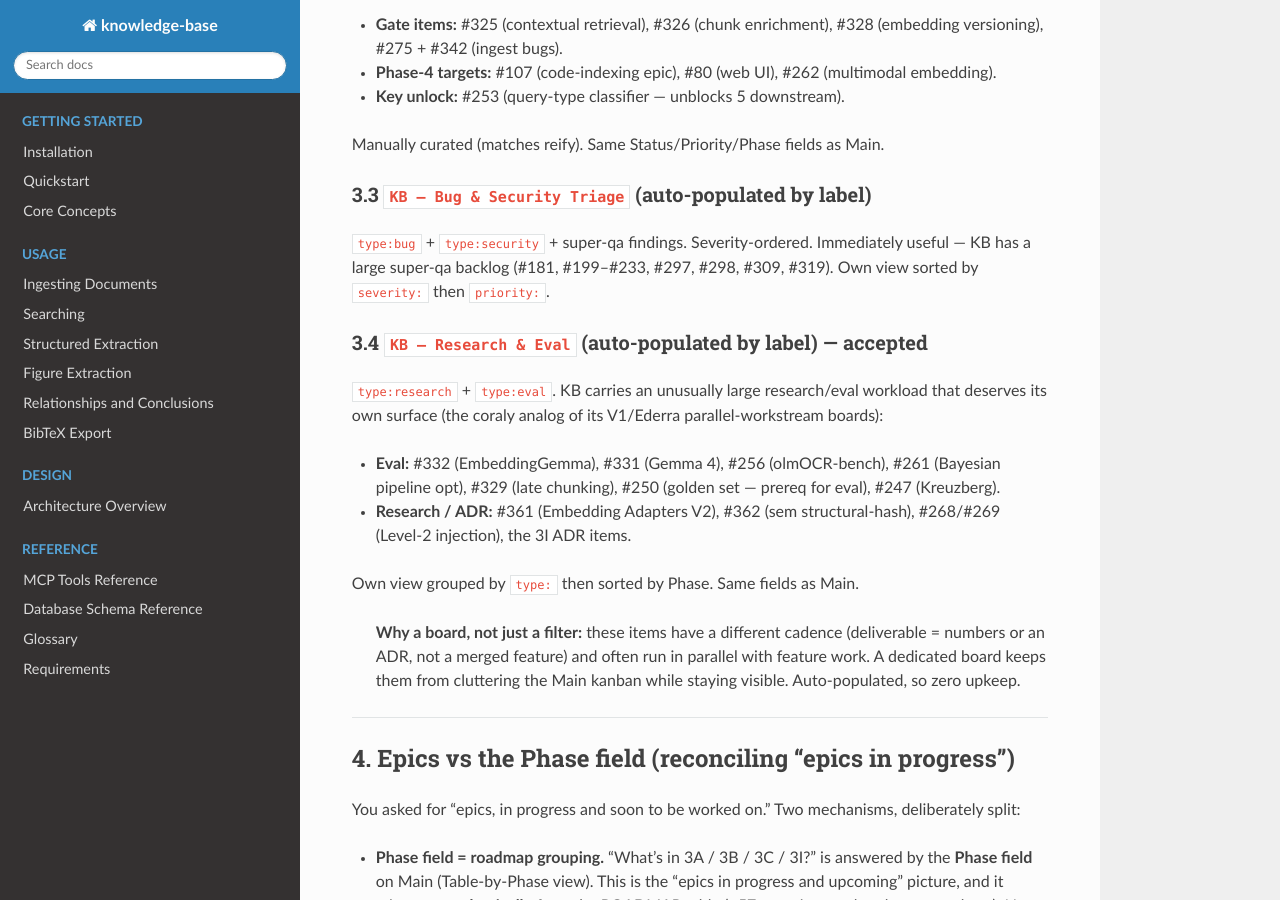
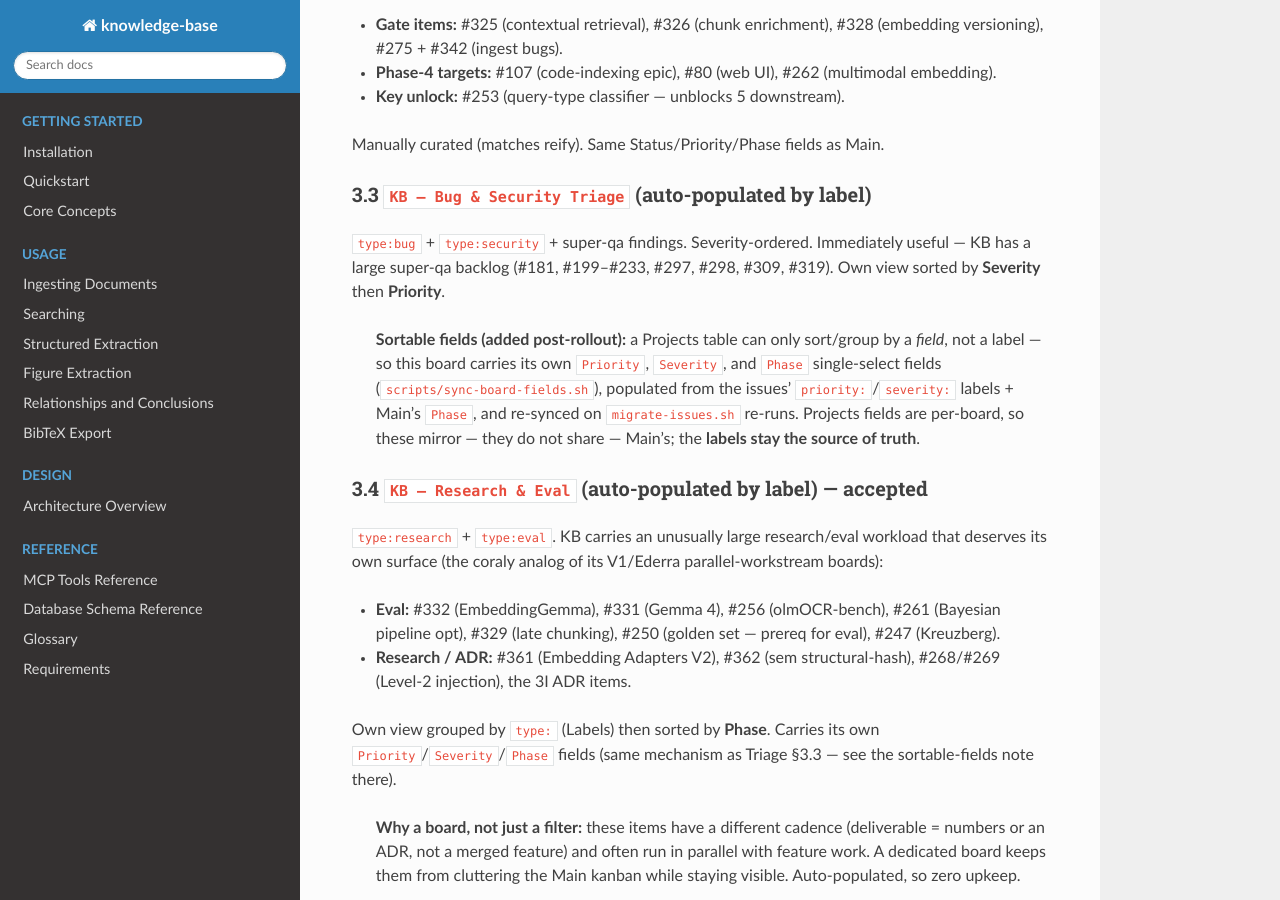
Before and after one commit to dutiona/knowledge-base, a Sphinx documentation site: the page built from docs/design/project-management.md, in a window 1280 px wide and 900 px high, scrolled down 5188 px. Built offline with Sphinx 7.4.7 and the Read the Docs theme 3.1.0, drawn with Linux system fonts in a browser that asks for light colours.

Commit message:
docs(pm): document Priority/Severity/Phase fields on Triage + R&E boards
Reflect that #9/#10 now carry sortable single-select fields (not just
labels), with the per-board-mirror caveat and labels-as-source-of-truth.

```diff
--- a/docs/design/project-management.md
+++ b/docs/design/project-management.md
@@ -218,7 +218,15 @@ Manually curated (matches reify). Same Status/Priority/Phase fields as Main.
 
 `type:bug` + `type:security` + super-qa findings. Severity-ordered. Immediately
 useful — KB has a large super-qa backlog (#181, #199–#233, #297, #298, #309,
-#319). Own view sorted by `severity:` then `priority:`.
+#319). Own view sorted by **Severity** then **Priority**.
+
+> **Sortable fields (added post-rollout):** a Projects table can only sort/group
+> by a _field_, not a label — so this board carries its own `Priority`,
+> `Severity`, and `Phase` single-select fields (`scripts/sync-board-fields.sh`),
+> populated from the issues' `priority:`/`severity:` labels + Main's `Phase`, and
+> re-synced on `migrate-issues.sh` re-runs. Projects fields are per-board, so
+> these mirror — they do not share — Main's; the **labels stay the source of
+> truth**.
 
 ### 3.4 `KB — Research & Eval` (auto-populated by label) — **accepted**
 
@@ -232,7 +240,9 @@ parallel-workstream boards):
 - **Research / ADR:** #361 (Embedding Adapters V2), #362 (sem structural-hash),
   #268/#269 (Level-2 injection), the 3I ADR items.
 
-Own view grouped by `type:` then sorted by Phase. Same fields as Main.
+Own view grouped by `type:` (Labels) then sorted by **Phase**. Carries its own
+`Priority`/`Severity`/`Phase` fields (same mechanism as Triage §3.3 — see the
+sortable-fields note there).
 
 > **Why a board, not just a filter:** these items have a different cadence
 > (deliverable = numbers or an ADR, not a merged feature) and often run in
```
Also changed, not shown: docs/plans/HANDOFF-user-actions.md (+13 -2 lines).
